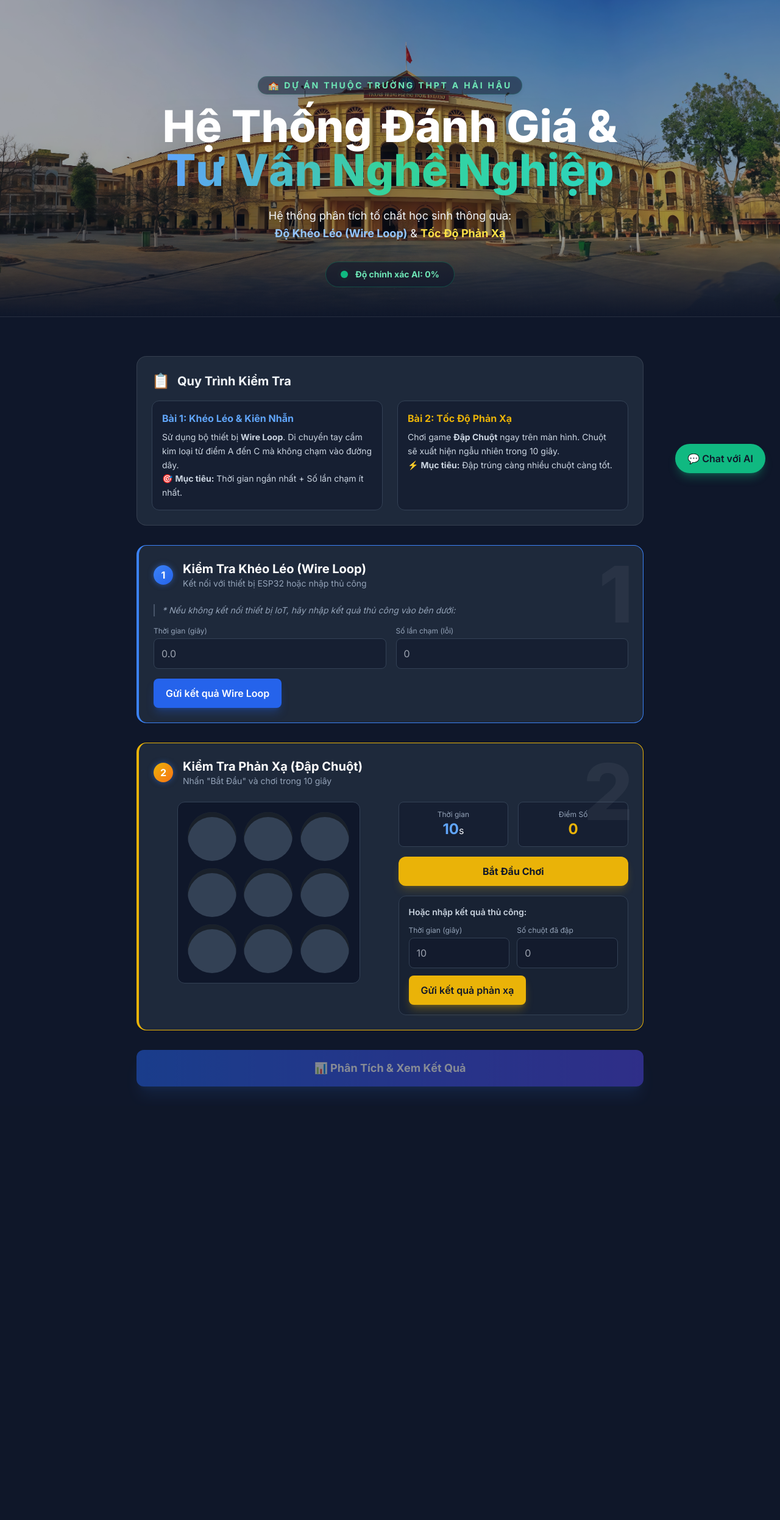
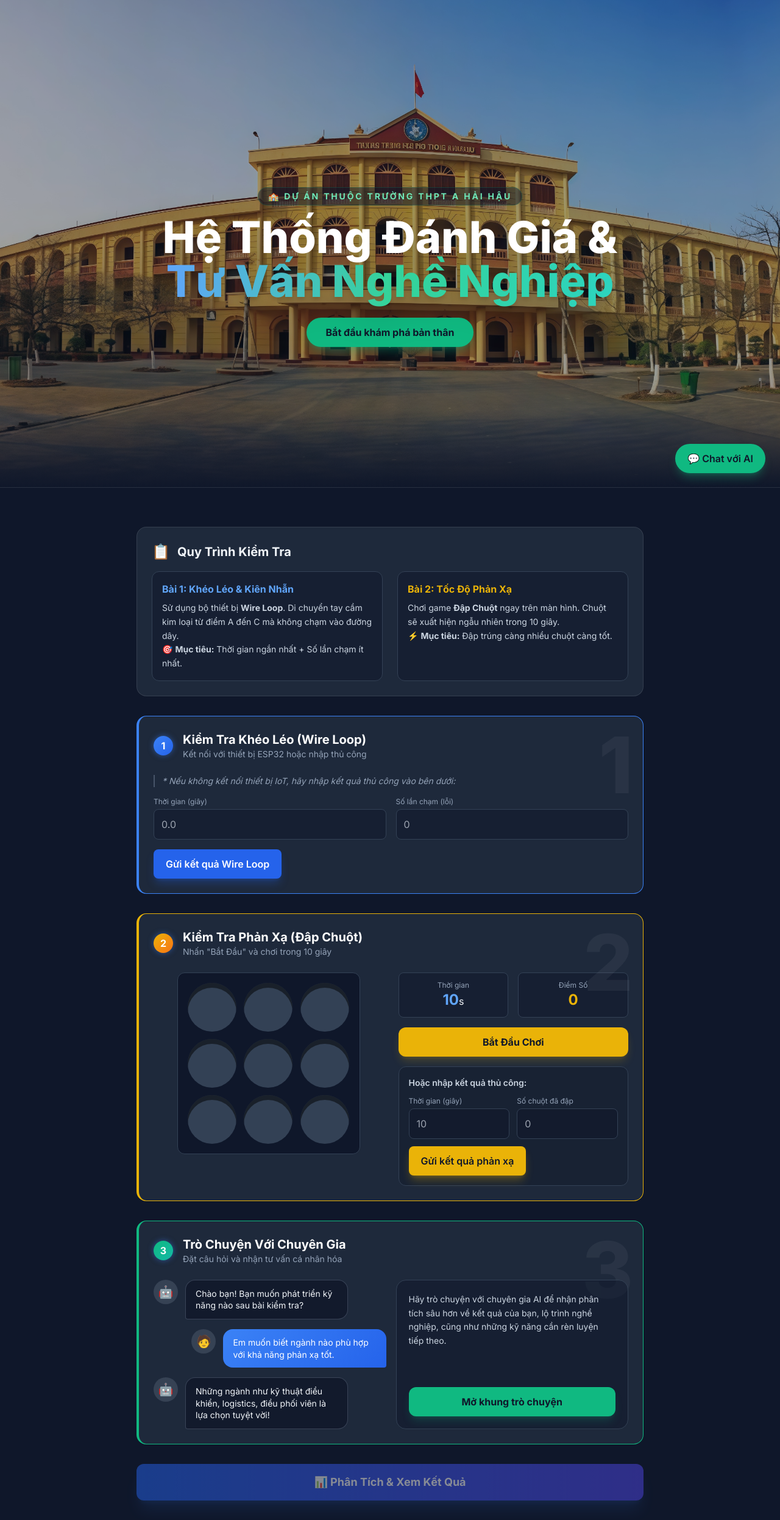
Before and after one commit to juStD-34/HHA_STEAM, a Flask app: page / in a window 1280 px wide. Shown: the whole page at 61% size. Before the commit the page ends 1794 px from the top, so only its background shows below. Run offline with Flask 3, Linux system fonts and the light colour scheme; parts of the project's set-up code (start-up, migrations or seed data) failed here and were passed over; some libraries are stand-ins or nearby versions.

Commit message:
update UI

```diff
--- a/templates/index.html
+++ b/templates/index.html
@@ -151,7 +151,7 @@
 <body class="min-h-screen bg-[#0f172a] p-0 m-0">
 
     <!-- Hero Section (Full Width) -->
-    <div class="relative w-full h-[65vh] min-h-[500px] overflow-hidden group border-b border-white/10">
+    <div class="relative w-full h-screen min-h-[650px] overflow-hidden group border-b border-white/10">
         <!-- Background Image -->
         <div class="absolute inset-0">
             <img src="{{ url_for('static', filename='img/school_overview.jpg') }}" alt="THPT A Hải Hậu"
@@ -179,27 +179,16 @@
                     </span>
                 </h1>
 
-                <p class="text-slate-100 max-w-2xl mx-auto mb-8 text-lg font-medium leading-relaxed drop-shadow-lg">
-                    Hệ thống phân tích tố chất học sinh thông qua: <br class="hidden md:block">
-                    <span class="text-blue-300 font-bold">Độ Khéo Léo (Wire Loop)</span> & <span
-                        class="text-yellow-300 font-bold">Tốc Độ Phản Xạ</span>
-                </p>
-
-                <div
-                    class="inline-flex items-center gap-3 px-6 py-2.5 rounded-full bg-slate-900/60 border border-emerald-500/30 text-emerald-300 text-sm font-bold backdrop-blur-md hover:bg-slate-900/80 transition-colors cursor-default">
-                    <span class="relative flex h-3 w-3">
-                        <span
-                            class="animate-ping absolute inline-flex h-full w-full rounded-full bg-emerald-400 opacity-75"></span>
-                        <span class="relative inline-flex rounded-full h-3 w-3 bg-emerald-500"></span>
-                    </span>
-                    Độ chính xác AI: {{ accuracy }}%
-                </div>
+                <button onclick="scrollToTests()"
+                    class="bg-emerald-500 hover:bg-emerald-400 text-slate-900 font-bold px-8 py-3 rounded-full shadow-lg shadow-emerald-500/30 transition-transform hover:-translate-y-0.5">
+                    Bắt đầu khám phá bản thân
+                </button>
             </div>
         </div>
     </div>
 
     <!-- Main Content Container -->
-    <div class="max-w-4xl mx-auto space-y-8 p-4 md:p-8 mt-8 relative z-20">
+    <div id="test-section" class="max-w-4xl mx-auto space-y-8 p-4 md:p-8 mt-8 relative z-20">
 
         <!-- Rules Section -->
         <div class="card p-6 rounded-2xl fade-in">
@@ -408,6 +397,53 @@
                 </div>
             </div>
         </div>
+
+        <!-- Consultation Section -->
+        <div class="card p-6 rounded-2xl fade-in border-l-4 border-emerald-500 relative overflow-hidden">
+            <div class="absolute top-0 right-0 p-4 opacity-5 text-9xl font-black">3</div>
+            <div class="flex items-center gap-4 mb-6 relative z-10">
+                <div class="step-number bg-gradient-to-br from-emerald-500 to-teal-500 !shadow-emerald-500/50">3</div>
+                <div>
+                    <h2 class="text-xl font-bold text-white">Trò Chuyện Với Chuyên Gia</h2>
+                    <p class="text-slate-400 text-sm">Đặt câu hỏi và nhận tư vấn cá nhân hóa</p>
+                </div>
+            </div>
+
+            <div class="grid md:grid-cols-2 gap-4 relative z-10">
+                <div class="space-y-4">
+                    <div class="chat-message bot">
+                        <div class="chat-avatar">🤖</div>
+                        <div class="chat-bubble bg-slate-900/80 border border-slate-700">Chào bạn! Bạn muốn phát triển kỹ năng nào sau bài kiểm tra?</div>
+                    </div>
+                    <div class="chat-message user">
+                        <div class="chat-bubble bg-blue-600 text-white border-0">Em muốn biết ngành nào phù hợp với khả năng phản xạ tốt.</div>
+                        <div class="chat-avatar">🧑</div>
+                    </div>
+                    <div class="chat-message bot">
+                        <div class="chat-avatar">🤖</div>
+                        <div class="chat-bubble bg-slate-900/80 border border-slate-700">Những ngành như kỹ thuật điều khiển, logistics, điều phối viên là lựa chọn tuyệt vời!</div>
+                    </div>
+                </div>
+                <div class="flex flex-col justify-between bg-slate-900/50 border border-slate-700 rounded-2xl p-5">
+                    <p class="text-slate-300 text-sm leading-relaxed mb-4">
+                        Hãy trò chuyện với chuyên gia AI để nhận phân tích sâu hơn về kết quả của bạn, lộ trình nghề nghiệp,
+                        cũng như những kỹ năng cần rèn luyện tiếp theo.
+                    </p>
+                    <button onclick="openChatModal()"
+                        class="bg-emerald-500 hover:bg-emerald-400 text-slate-900 font-bold px-6 py-3 rounded-xl shadow-lg shadow-emerald-500/20 transition-all">
+                        Mở khung trò chuyện
+                    </button>
+                </div>
+            </div>
+        </div>
+<!--
+        <div class="flex items-center gap-3 text-sm text-emerald-300 bg-slate-900/50 border border-emerald-500/20 rounded-xl px-4 py-3">
+            <span class="relative flex h-3 w-3">
+                <span class="animate-ping absolute inline-flex h-full w-full rounded-full bg-emerald-400 opacity-75"></span>
+                <span class="relative inline-flex rounded-full h-3 w-3 bg-emerald-500"></span>
+            </span>
+            Độ chính xác AI: {{ accuracy }}%
+        </div> -->
 
         <!-- Final Result Section -->
         <button onclick="getFinalAdvice()" id="get-result-btn"
@@ -724,6 +760,13 @@
             }
         }
 
+        function scrollToTests() {
+            const section = document.getElementById('test-section');
+            if (section) {
+                section.scrollIntoView({ behavior: 'smooth' });
+            }
+        }
+
         // --- Final Submission ---
         function checkAllDone() {
             const btn = document.getElementById('get-result-btn');
```
